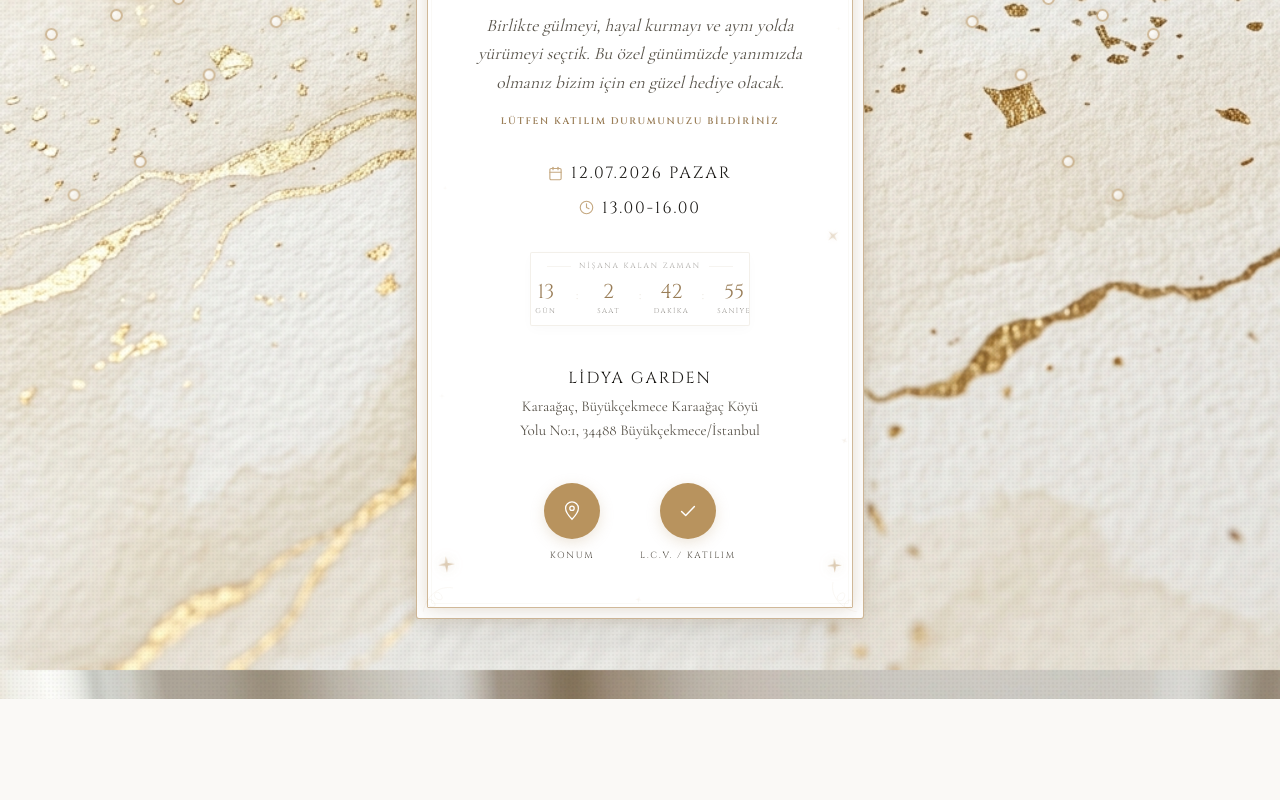
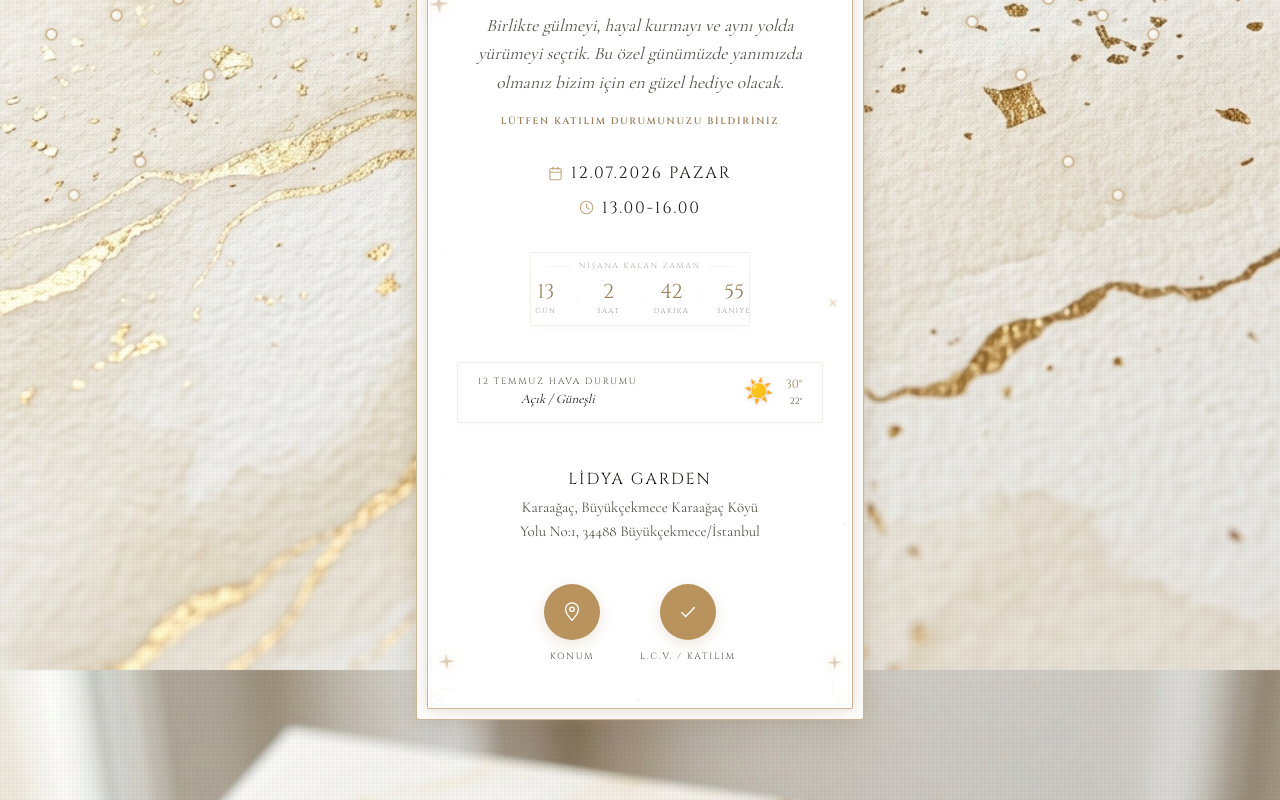
Before and after one commit to alperentagmann/ahmet-nesrin-nisan, a Next.js app: page /invite in a window 1280 px wide. Shown: the part 610-1410 px from the top of the page. Before the commit the page ends 1309 px from the top, so only its background shows below. Built offline with nearby package versions, Linux system fonts and the light colour scheme; no server answers.

Commit message:
feat: Davetiye sayfasina canli hava durumu widget'i eklendi

```diff
--- /dev/null
+++ b/app/components/WeatherWidget.tsx
@@ -0,0 +1,89 @@
+"use client";
+
+import { useEffect, useState } from "react";
+
+// WMO Hava Durumu Kodları (https://open-meteo.com/en/docs)
+function getWeatherDescription(code: number): { label: string; icon: string } {
+  if (code === 0) return { label: "Açık / Güneşli", icon: "☀️" };
+  if (code === 1 || code === 2) return { label: "Parçalı Bulutlu", icon: "🌤️" };
+  if (code === 3) return { label: "Çok Bulutlu", icon: "☁️" };
+  if (code >= 45 && code <= 48) return { label: "Sisli", icon: "🌫️" };
+  if (code >= 51 && code <= 57) return { label: "Çisenti", icon: "🌦️" };
+  if (code >= 61 && code <= 67) return { label: "Yağmurlu", icon: "🌧️" };
+  if (code >= 71 && code <= 77) return { label: "Kar Yağışlı", icon: "❄️" };
+  if (code >= 80 && code <= 82) return { label: "Sağanak Yağışlı", icon: "🌧️" };
+  if (code >= 95) return { label: "Fırtınalı", icon: "⛈️" };
+  return { label: "Bilinmiyor", icon: "✨" };
+}
+
+export default function WeatherWidget() {
+  const [weatherData, setWeatherData] = useState<{
+    maxTemp: number;
+    minTemp: number;
+    label: string;
+    icon: string;
+  } | null>(null);
+
+  const [loading, setLoading] = useState(true);
+
+  useEffect(() => {
+    async function fetchWeather() {
+      try {
+        const targetDate = "2026-07-12";
+
+        // Açık kaynaklı ve API anahtarı gerektirmeyen Open-Meteo
+        // 14 günlük tahmin alıyoruz (12 Temmuz'u yakalamak için)
+        const res = await fetch(
+          "https://api.open-meteo.com/v1/forecast?latitude=41.0588&longitude=28.5533&daily=temperature_2m_max,temperature_2m_min,weather_code&timezone=Europe%2FIstanbul&forecast_days=14"
+        );
+
+        const data = await res.json();
+
+        if (data && data.daily && data.daily.time) {
+          const index = data.daily.time.indexOf(targetDate);
+
+          if (index !== -1) {
+            const maxTemp = Math.round(data.daily.temperature_2m_max[index]);
+            const minTemp = Math.round(data.daily.temperature_2m_min[index]);
+            const code = data.daily.weather_code[index];
+            const { label, icon } = getWeatherDescription(code);
+
+            setWeatherData({ maxTemp, minTemp, label, icon });
+            setLoading(false);
+            return;
+          }
+        }
+
+        // Eğer 14 günü geçtiyse veya API'de sorun varsa yedek (fallback) veri:
+        setWeatherData({ maxTemp: 30, minTemp: 22, label: "Açık / Güneşli", icon: "☀️" });
+        setLoading(false);
+
+      } catch (err) {
+        // Hata durumunda Temmuz ortalamasını göster
+        setWeatherData({ maxTemp: 30, minTemp: 22, label: "Açık / Güneşli", icon: "☀️" });
+        setLoading(false);
+      }
+    }
+
+    fetchWeather();
+  }, []);
+
+  if (loading) return null; // Yüklenirken hiçbir şey gösterme
+
+  return (
+    <div className="w-full flex items-center justify-between bg-paper/60 border border-olive-soft/40 px-5 py-3 rounded-[3px] shadow-[0_2px_10px_rgba(28,26,23,0.02)] backdrop-blur-sm animate-[fadeIn_0.5s_ease-out]">
+      <div className="flex flex-col gap-0.5">
+        <span className="font-display text-[9px] tracking-[0.2em] uppercase text-ink-soft">12 Temmuz Hava Durumu</span>
+        <span className="font-body text-[13px] italic text-ink">{weatherData?.label}</span>
+      </div>
+
+      <div className="flex items-center gap-3">
+        <span className="text-2xl drop-shadow-sm filter">{weatherData?.icon}</span>
+        <div className="flex flex-col items-end gap-0.5">
+          <span className="font-display text-[12px] text-[#9a7e58]">{weatherData?.maxTemp}°</span>
+          <span className="font-display text-[9px] text-ink-soft">{weatherData?.minTemp}°</span>
+        </div>
+      </div>
+    </div>
+  );
+}
--- a/app/invite/page.tsx
+++ b/app/invite/page.tsx
@@ -4,6 +4,7 @@ import { useState } from "react";
 import Link from "next/link";
 import { inviteConfig } from "@/lib/invite-config";
 import Countdown from "@/app/components/Countdown";
+import WeatherWidget from "@/app/components/WeatherWidget";
 
 function MapPinIcon() {
   return (
@@ -226,6 +227,11 @@ export default function InvitePage() {
         {/* Countdown */}
         <Countdown targetDate={inviteConfig.eventDate} />
 
+        {/* Weather Widget */}
+        <div className="w-full z-10 pt-1 pb-1">
+          <WeatherWidget />
+        </div>
+
         {/* Venue */}
         <div className="flex flex-col gap-1 z-10 pt-2">
           <p className="font-display text-[1rem] tracking-[0.12em] uppercase text-ink">{venueName}</p>
```
